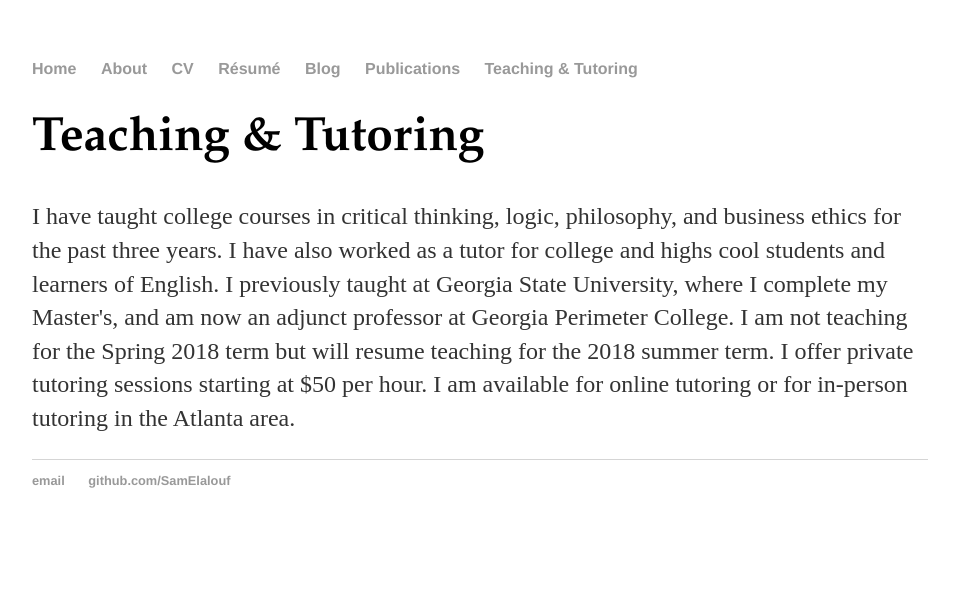
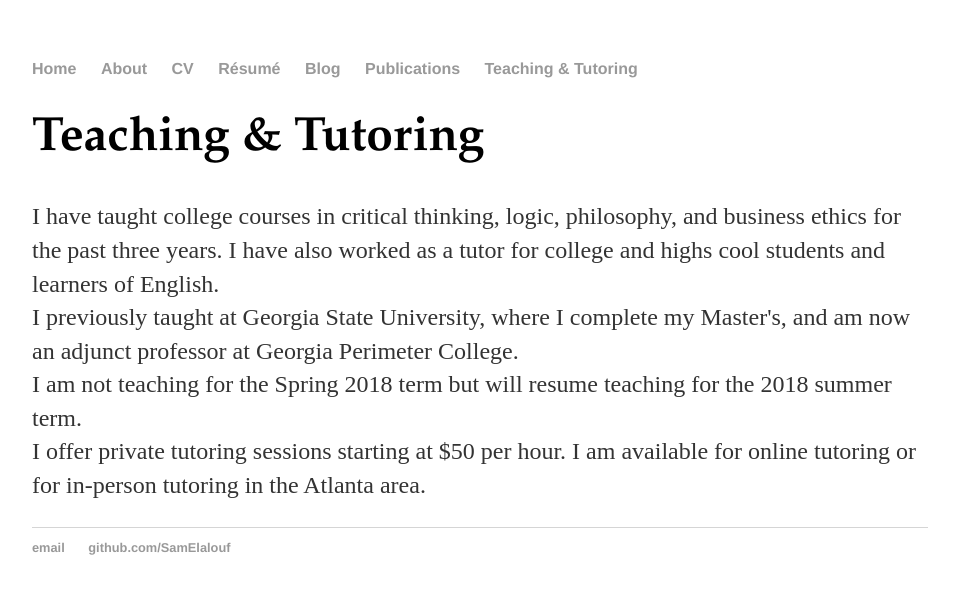
Before and after one commit to SamElalouf/samelalouf.github.io, a Jekyll site: the page built from teachingandtutoring/index.html, in a window 1280 px wide. Shown: the top 594 px of the page, without its empty margins (160-1119 px from the left). Built offline with Jekyll 4.4.1, drawn with Linux system fonts in a browser that asks for light colours.

```diff
--- a/teachingandtutoring/index.html
+++ b/teachingandtutoring/index.html
@@ -4,11 +4,11 @@ title: Teaching &amp; Tutoring
 ---
 <div class="blurb">
 	<h1 style="font-family:Garamond; style="font-size: 28px;">Teaching &amp; Tutoring</h1>
-	<p> I have taught college courses in critical thinking, logic, philosophy, and business ethics for the past three years. I have also worked as a tutor for college and highs cool students and learners of English.
+	<p> I have taught college courses in critical thinking, logic, philosophy, and business ethics for the past three years. I have also worked as a tutor for college and highs cool students and learners of English.<br>
 
-I previously taught at Georgia State University, where I complete my Master's, and am now an adjunct professor at Georgia Perimeter College.
+I previously taught at Georgia State University, where I complete my Master's, and am now an adjunct professor at Georgia Perimeter College.<br>
 
-I am not teaching for the Spring 2018 term but will resume teaching for the 2018 summer term.
+I am not teaching for the Spring 2018 term but will resume teaching for the 2018 summer term.<br>
 
 I offer private tutoring sessions starting at $50 per hour. I am available for online tutoring or for in-person tutoring in the Atlanta area. </p>
 
```
